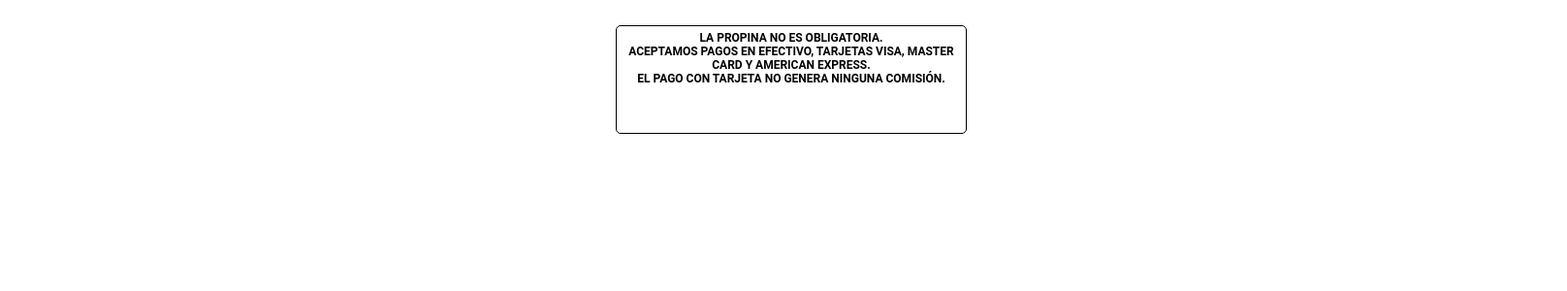
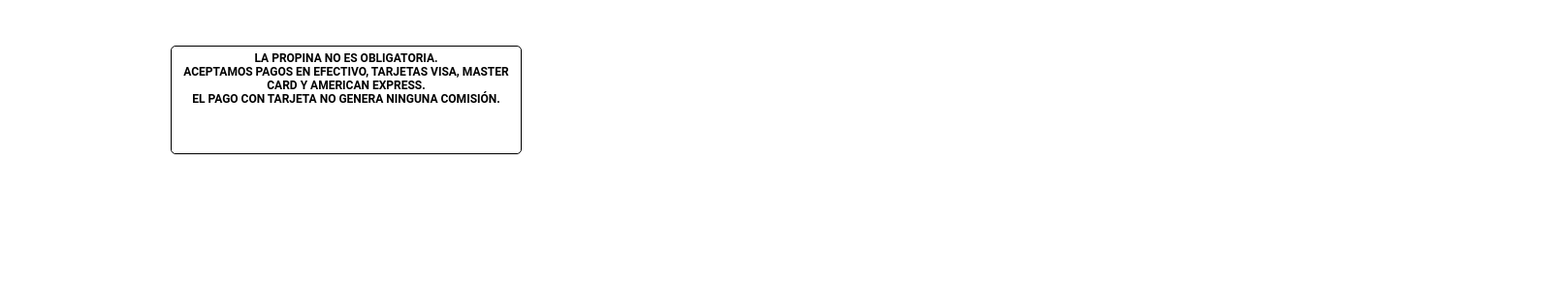
Before and after one commit to Nesjesramrey/menus_world, a React (Create React App) app in the folder menus-world/: page /menu in a window 1280 px wide. Shown: the top 300 px of the page at 97% size, 1616 px wide, since content can reach past the window. Built offline with nearby package versions, Linux system fonts and the light colour scheme; no server answers.

Commit message:
add container menu

```diff
--- a/menus-world/src/App.js
+++ b/menus-world/src/App.js
@@ -1,7 +1,10 @@
 import { Routes, Route } from "react-router-dom";
-
 import "./App.css";
 
+//Containers
+import MenuContainer from "./containers/MenuContainer";
+
+//Components
 import Home from "./pages/Home";
 import Menu from "./pages/Menu";
 import Form from "./pages/Form";
@@ -12,8 +15,10 @@
       <Routes>
         <Route path="/" element={<p>Landing page</p>} />
         <Route path="/home" element={<Home />} />
-        <Route path="/menu" element={<Menu />} />
-        <Route path="/formulario" element={<Form />} />
+        <Route path="/menu" element={<MenuContainer />}>
+          <Route index element={<Menu />} />
+          <Route path="formulario" element={<Form />} />
+        </Route>
       </Routes>
     </div>
   );
--- /dev/null
+++ b/menus-world/src/containers/MenuContainer/MenuContainer.css
@@ -0,0 +1,52 @@
+.App-container {
+  height: 100%;
+  width: 100%;
+}
+
+.App-container-2 {
+  height: 100%;
+  width: 100%;
+  display: flex;
+}
+
+.App-container-nav {
+  width: 150px;
+  height: 100%;
+  box-sizing: border-box;
+}
+
+.App-container-nav > nav {
+  height: 100%;
+  box-sizing: border-box;
+  display: flex;
+  flex-direction: column;
+  background-color: rgb(0, 72, 187);
+  box-shadow: 4px 12px 46px -10px rgba(56, 56, 56, 0.75);
+  -webkit-box-shadow: 4px 12px 46px -10px rgba(56, 56, 56, 0.75);
+  -moz-box-shadow: 4px 12px 46px -10px rgba(56, 56, 56, 0.75);
+}
+
+.Menu-container-nav > nav > a {
+  font-size: large;
+  font-weight: bold;
+  padding: 10px 15px;
+  color: white;
+  text-decoration: none;
+}
+
+.Menu-container-nav > nav > a:hover {
+  color: rgb(199, 199, 199);
+  text-decoration: underline;
+}
+
+.Menu-container-content {
+  width: calc(100% - 150px);
+  height: 100%;
+  display: flex;
+  justify-content: center;
+}
+
+.Content-container {
+  display: flex;
+  width: calc(100% - 300px);
+}
--- /dev/null
+++ b/menus-world/src/containers/MenuContainer/index.jsx
@@ -0,0 +1,24 @@
+import { Outlet, Link } from "react-router-dom";
+import "./MenuContainer.css";
+
+export default function MenuContainer() {
+  return (
+    <div className="Menu-container">
+      <div className="Menu-container-2">
+        <div className="Menu-container-nav">
+          <nav>
+            <Link to="entries">Entradas</Link>
+            <Link to="profiles">Cortes</Link>
+            <Link to="about">Bebidas</Link>
+            <Link to="profiles">Postres</Link>
+          </nav>
+        </div>
+        <div className="Menu-container-content">
+          <div className="Content-container">
+            <Outlet />
+          </div>
+        </div>
+      </div>
+    </div>
+  );
+}
--- a/menus-world/src/pages/Menu/Menu.css
+++ b/menus-world/src/pages/Menu/Menu.css
@@ -1,135 +1,15 @@
-ody {
-  -webkit-box-align: center;
-  -ms-flex-align: center;
-  align-items: center;
-  background: #e3e3e3;
-  display: -webkit-box;
-  display: -ms-flexbox;
-  display: flex;
-  height: 100vh;
-  -webkit-box-pack: center;
-  -ms-flex-pack: center;
-  justify-content: center;
-}
-
-@-webkit-keyframes scroll {
-  0% {
-    -webkit-transform: translateX(0);
-    transform: translateX(0);
-  }
-  100% {
-    -webkit-transform: translateX(calc(-250px * 3));
-    transform: translateX(calc(-250px * 3));
-  }
-}
-
-@keyframes scroll {
-  0% {
-    -webkit-transform: translateX(0);
-    transform: translateX(0);
-  }
-  100% {
-    -webkit-transform: translateX(calc(-250px * 3));
-    transform: translateX(calc(-250px * 3));
-  }
-}
-
-.slider {
-  background: white;
-  -webkit-box-shadow: 0 10px 20px -5px rgba(0, 0, 0, 0.125);
-  box-shadow: 0 10px 20px -5px rgba(0, 0, 0, 0.125);
-  height: 100px;
-  margin: auto;
-  overflow: hidden;
-  position: relative;
-  width: 960px;
-}
-
-.slider::before,
-.slider::after {
-  background: -webkit-gradient(
-    linear,
-    left top,
-    right top,
-    from(white),
-    to(rgba(255, 255, 255, 0))
-  );
-  background: linear-gradient(to right, white 0%, rgba(255, 255, 255, 0) 100%);
-  content: "";
-  height: 100px;
-  position: absolute;
-  width: 200px;
-  z-index: 2;
-}
-
-.slider::after {
-  right: 0;
-  top: 0;
-  -webkit-transform: rotateZ(180deg);
-  transform: rotateZ(180deg);
-}
-
-.slider::before {
-  left: 0;
-  top: 0;
-}
-
-.slider .slide-track {
-  -webkit-animation: scroll 20s linear infinite;
-  animation: scroll 20s linear infinite;
-  display: -webkit-box;
-  display: -ms-flexbox;
-  display: flex;
-  width: calc(250px * 5);
-}
-
-.slider .slide {
-  height: 100px;
-  width: 250px;
-}
-
-.slide-menu {
-  font-family: "Roboto";
-  font-size: 2rem;
-  font-weight: bold;
-  border: 1px solid;
-  background-color: #d6a736;
-  color: #0b0b0e;
-  margin: 30px;
-  width: 50px;
-  border-radius: 5px;
-}
-
 .container {
-  width: 1600px;
   margin: 5px auto;
-  display: -webkit-box;
-  display: -ms-flexbox;
   display: flex;
   margin: 30px;
-  -webkit-box-orient: vertical;
-  -webkit-box-direction: normal;
-  -ms-flex-direction: column;
   flex-direction: column;
-  -webkit-box-pack: center;
-  -ms-flex-pack: center;
   justify-content: center;
-  -webkit-box-align: center;
-  -ms-flex-align: center;
   align-items: center;
 }
 
 .card-menu {
-  display: -webkit-box;
-  display: -ms-flexbox;
   display: flex;
-  -webkit-box-orient: vertical;
-  -webkit-box-direction: normal;
-  -ms-flex-direction: column;
   flex-direction: column;
-  -webkit-box-align: start;
-  -ms-flex-align: start;
-  align-items: start;
   width: 300px;
   height: 100px;
   background: #d6a736;
@@ -140,7 +20,6 @@
 }
 
 .card-menu:hover {
-  -webkit-box-shadow: 2px 2px 2px gray;
   box-shadow: 2px 2px 2px gray;
 }
 
--- a/menus-world/src/pages/Menu/index.jsx
+++ b/menus-world/src/pages/Menu/index.jsx
@@ -24,7 +24,7 @@
     <div className="card-menu" key={index}>
       <div className="name-food">{dish.dishName}</div>
       <p className="description-food">{dish.description}</p>
-      <p className="description-food">{dish.price}</p>
+      <p className="description-food">$ {dish.price}</p>
     </div>
   );
 
```
